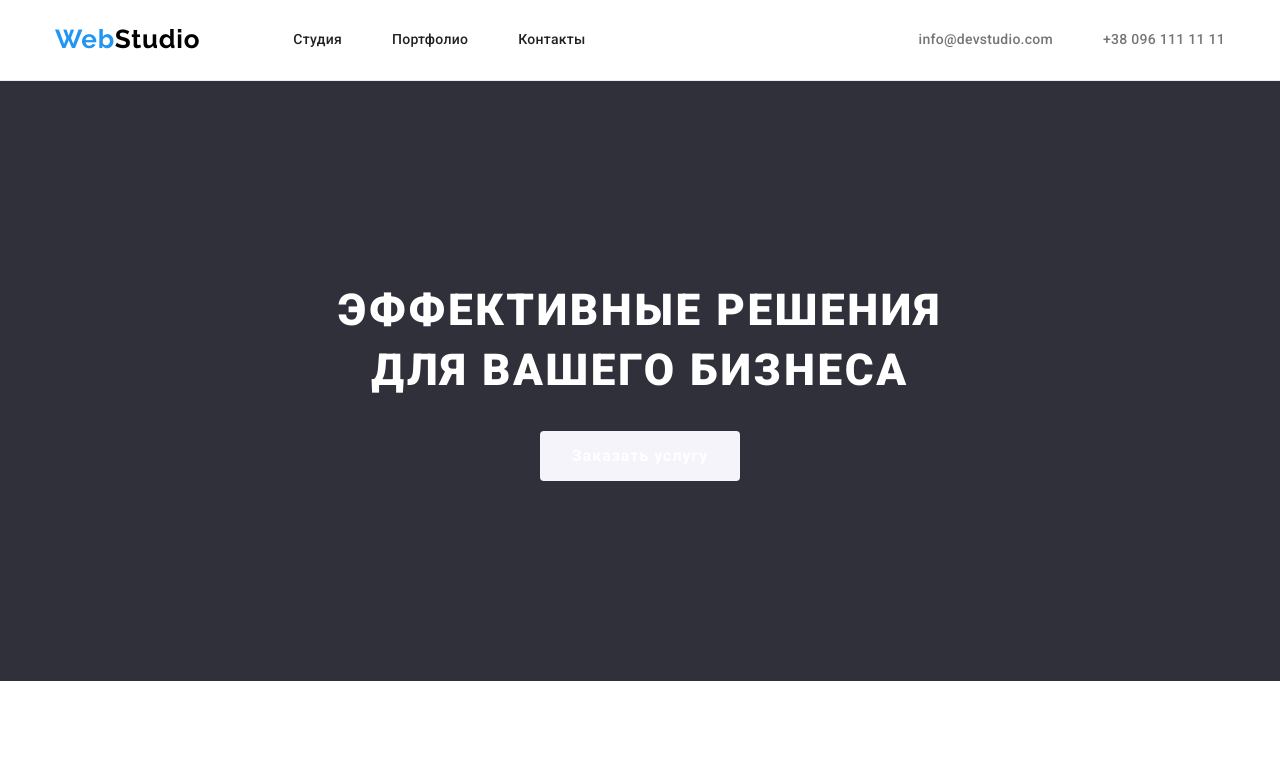
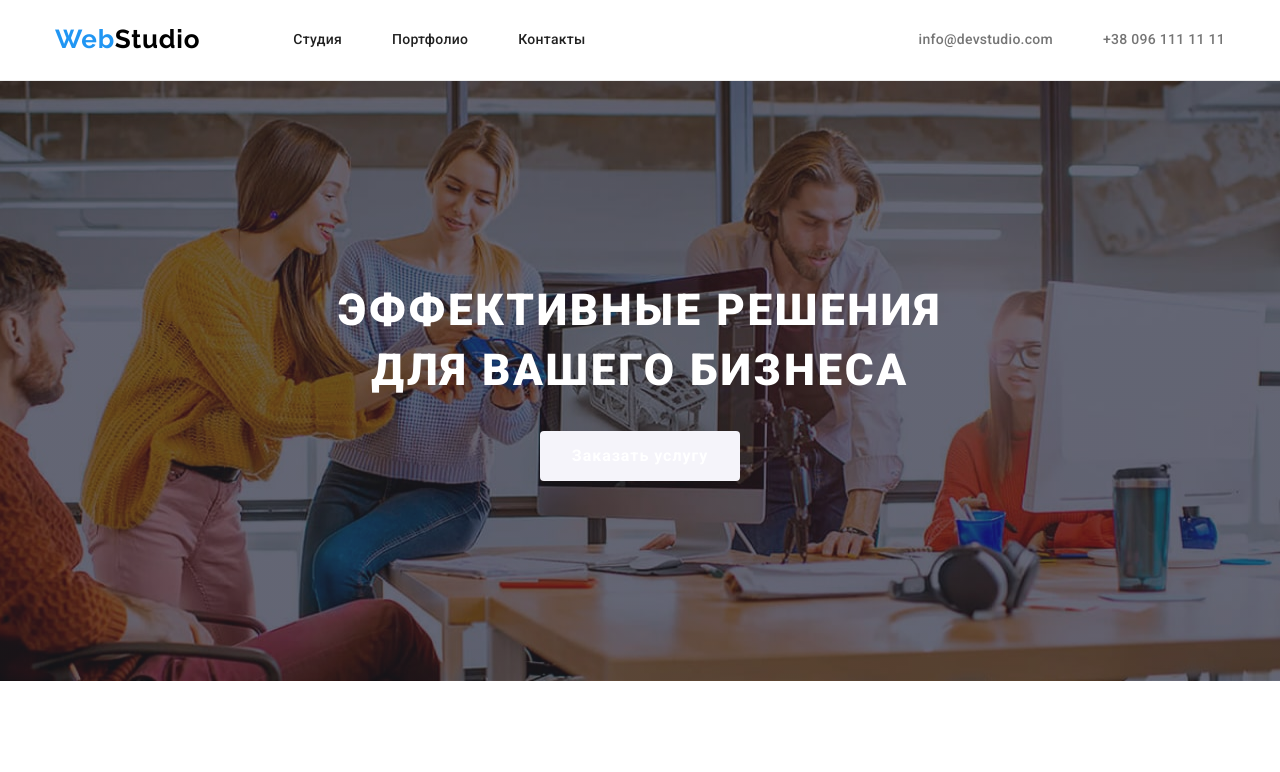
Before and after one commit to Bronuk/goit-markup-hw-04, a plain HTML site: page index.html in a window 1280 px wide. Shown: the top 772 px of the page. Drawn offline with nearby package versions, Linux system fonts and the light colour scheme.

Commit message:
added images to the section hero

```diff
--- a/css/styles.css
+++ b/css/styles.css
@@ -162,16 +162,17 @@ body {
 
 /* ------------------------HERO------------------------ */
 
-/* СУТО ДЛЯ ВИДІЛЕННЯ ТЕКСТУ*/
 .hero {
-  background-color: #2f303a;
-}
-/* СУТО ДЛЯ ВИДІЛЕННЯ ТЕКСТУ*/
-
-.hero {
-  display: block;
+  background-image: linear-gradient(to right, rgba(47, 48, 58, 0.4), rgba(47, 48, 58, 0.4)), url(../images/hero-img.jpg);
   padding-top: 200px;
   padding-bottom: 200px;
+  margin-left: auto;
+  margin-right: auto;
+  max-width: 1600px;
+  max-height: 600px;
+  background-position: center;
+  background-size: cover;
+  background-repeat: no-repeat;
 }
 
 .hero-title {
```
Also changed, not shown: images/hero-img.jpg (added).
